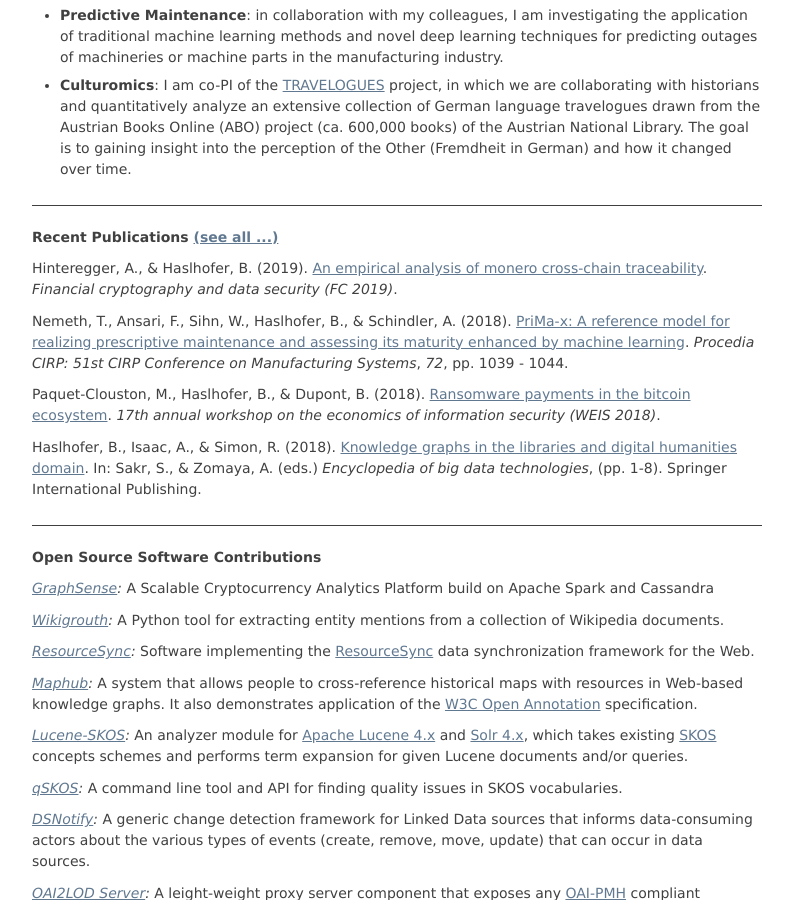
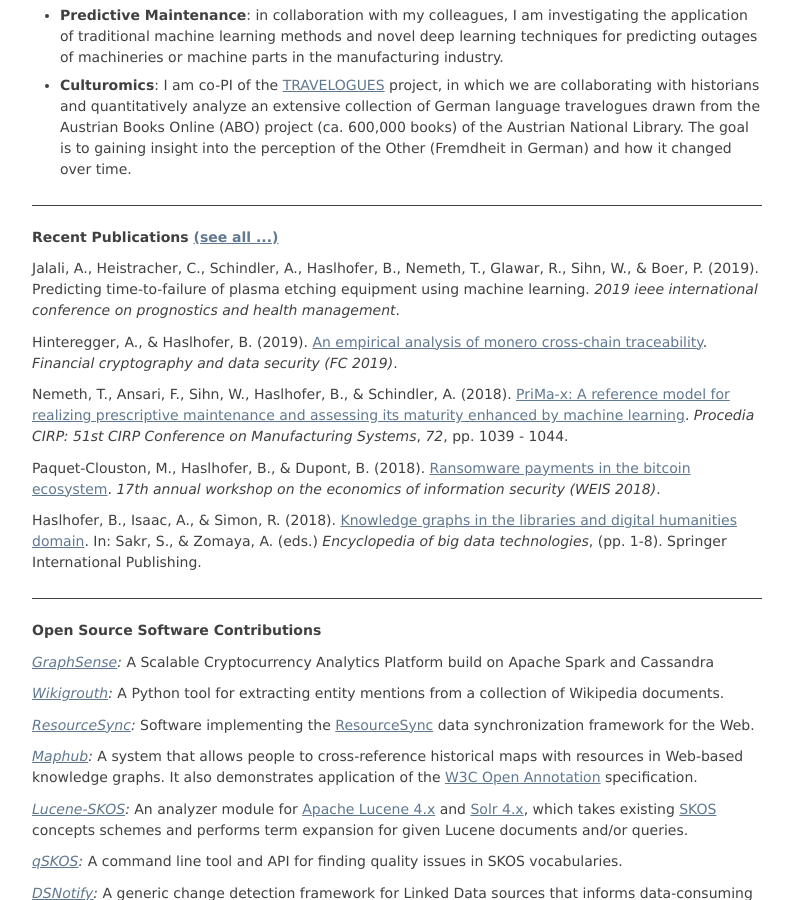
Before and after one commit to behas/behas.github.com, a Jekyll site: the page built from index.html, in a window 1280 px wide and 900 px high, scrolled down 547 px. Shown: the whole window, without its empty margins (243-1036 px from the left). Built offline with Jekyll 4.4.1, drawn with Linux system fonts in a browser that asks for light colours; some of the changed text lies outside the part shown.

Commit message:
added phm paper

```diff
--- a/_data/papers.yml
+++ b/_data/papers.yml
@@ -1,5 +1,31 @@
 ---
 references:
+- id: Jalali:2019a
+  type: paper-conference
+  author:
+  - family: Jalali
+    given: Anahid
+  - family: Heistracher
+    given: Clemens
+  - family: Schindler
+    given: Alexander
+  - family: Haslhofer
+    given: Bernhard
+  - family: Nemeth
+    given: Tanja
+  - family: Glawar
+    given: Robert
+  - family: Sihn
+    given: Wilfried
+  - family: Boer
+    given: Peter De
+  issued:
+  - year: '2019'
+  title: Predicting time-to-failure of plasma etching equipment using machine learning
+  container-title: 2019 ieee international conference on prognostics and health management
+  publisher-place: San Francisco, CA, USA
+  note: To appear
+
 - id: Hinteregger:2019aa
   type: paper-conference
   author:
--- a/_data/teaching.yml
+++ b/_data/teaching.yml
@@ -1,5 +1,5 @@
 - title: "Cryptoasset Analytics"
-  institution: "Technical University of Vienna (TU)"
+  institution: "TU Vienna"
   institution_uri: "https://www.tuwien.at/"
   period: "2019"
   role: "instructor"
```
Also changed, not shown: bibliography.bib (+8 -1 lines).
